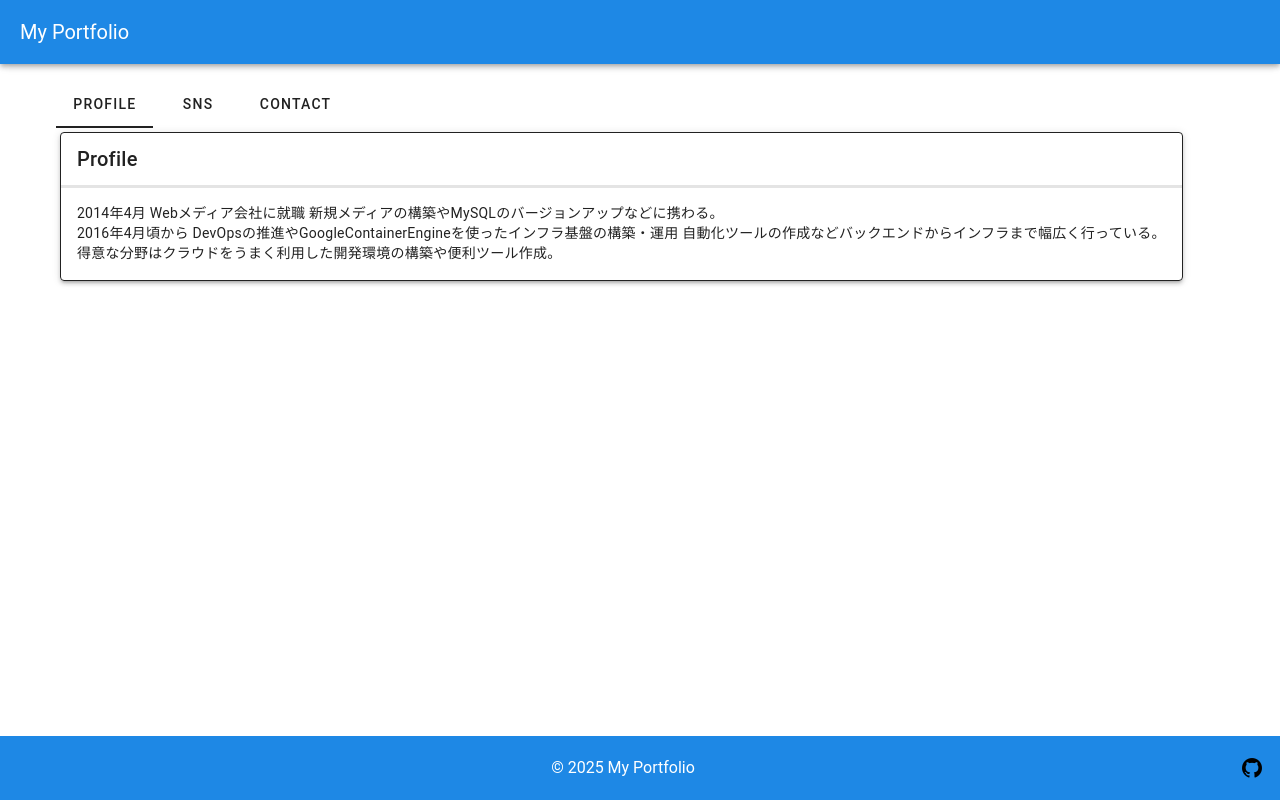
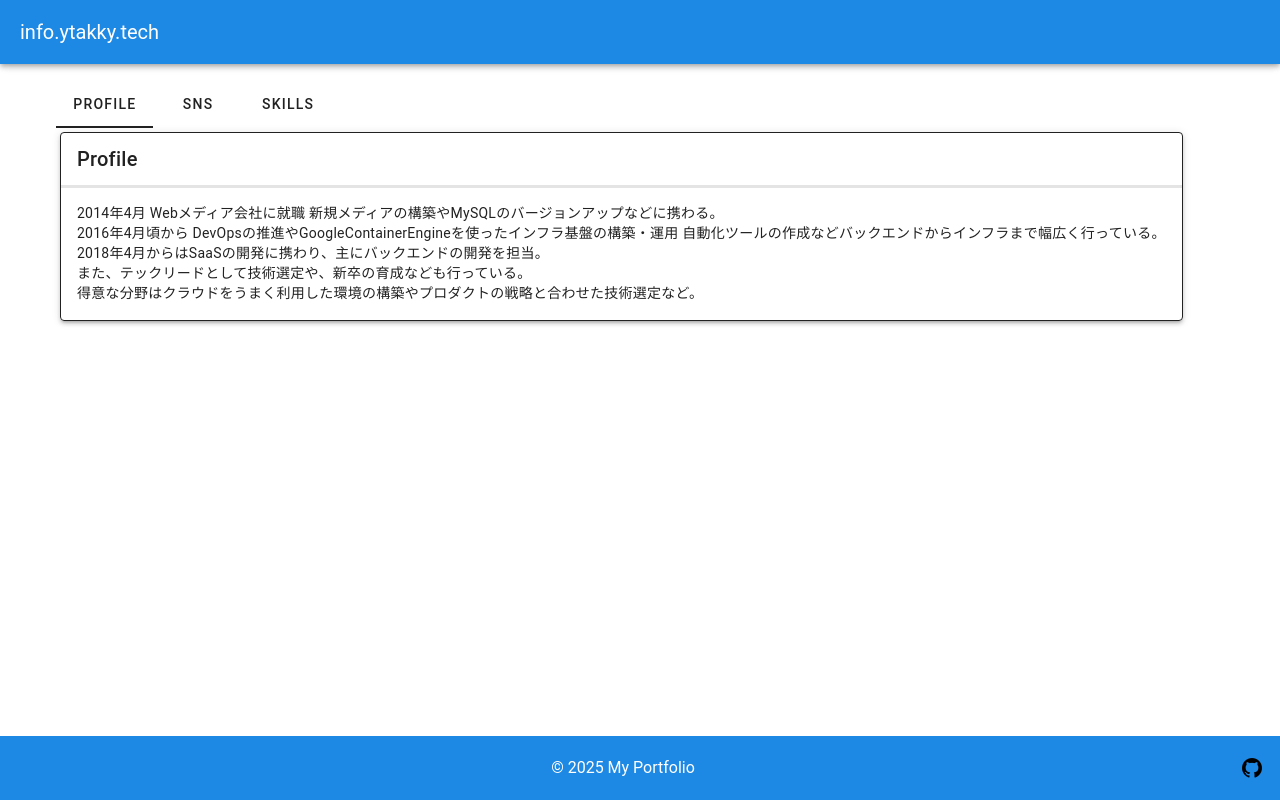
Before and after one commit to ytakky2014/info.ytakky.com, a Nuxt app in the folder front/: page / in a window 1280 px wide. Built offline with nearby package versions, Linux system fonts and the light colour scheme.

Commit message:
コンテンツを追加

```diff
--- a/front/components/Header.vue
+++ b/front/components/Header.vue
@@ -1,13 +1,5 @@
 <template>
   <v-app-bar app color="primary" dark>
-    <v-toolbar-title>My Portfolio</v-toolbar-title>
+    <v-toolbar-title>info.ytakky.tech</v-toolbar-title>
   </v-app-bar>
 </template>
-
-<script setup lang="ts">
-// 必要に応じてスクリプトを追加
-</script>
-
-<style scoped>
-/* 必要に応じてスタイルを追加 */
-</style>
--- a/front/pages/index.vue
+++ b/front/pages/index.vue
@@ -1,11 +1,17 @@
 <template>
-  <v-container
-  >
+  <v-container>
+    <v-progress-circular
+      v-if="loading"
+      indeterminate
+      color="primary"
+      class="d-flex justify-center my-5"
+    ></v-progress-circular>
 
-    <v-tabs v-model="activeTab">
+    <v-tabs v-else v-model="activeTab" mandatory eager>
       <v-tab v-for="tab in tabs" :key="tab.id" :value="tab.id">{{ tab.label }}</v-tab>
     </v-tabs>
-    <v-container>
+
+    <v-container v-if="!loading">
       <v-row v-if="activeTab === 'profile'">
         <v-col cols="16" md="16" v-for="card in tabs[0].cards" :key="card.id">
           <PortfolioCard :title="card.title" :description="card.description" />
@@ -18,31 +24,39 @@
         </v-col>
       </v-row>
 
-      <v-row v-else-if="activeTab === 'contact'">
-        <v-col cols="12" md="6" v-for="card in tabs[2].cards" :key="card.id">
-          <PortfolioCard :title="card.title" :description="card.description"  />
-        </v-col>
-      </v-row>
+      <v-container v-if="activeTab === 'skills'">
+        <v-row>
+          <v-col cols="12" md="6" v-for="skill in skills" :key="skill.id">
+            <PortfolioCard :title="skill.title" :description="skill.description" />
+          </v-col>
+        </v-row>
+      </v-container>
     </v-container>
   </v-container>
 </template>
 
 <script setup lang="ts">
-import { ref } from 'vue';
+import { ref, onMounted } from 'vue';
 import PortfolioCard from '@/components/PortfolioCard.vue';
 
 type Card = {
   id: number;
   title: string;
   description: string;
-  icon?: string; // icon をオプショナルに
-  link?: string; // link をオプショナルに
+  icon?: string;
+  link?: string;
 };
 
 type Tab = {
   id: string;
   label: string;
   cards: Card[];
+};
+
+type Skill = {
+  id: number;
+  title: string;
+  description: string;
 };
 
 const tabs: Tab[] = [
@@ -54,7 +68,12 @@ const tabs: Tab[] = [
         id: 1,
         title: 'Profile',
         description:
-          '2014年4月 Webメディア会社に就職 新規メディアの構築やMySQLのバージョンアップなどに携わる。\n2016年4月頃から DevOpsの推進やGoogleContainerEngineを使ったインフラ基盤の構築・運用 自動化ツールの作成などバックエンドからインフラまで幅広く行っている。\n得意な分野はクラウドをうまく利用した開発環境の構築や便利ツール作成。',
+`2014年4月 Webメディア会社に就職 新規メディアの構築やMySQLのバージョンアップなどに携わる。
+2016年4月頃から DevOpsの推進やGoogleContainerEngineを使ったインフラ基盤の構築・運用 自動化ツールの作成などバックエンドからインフラまで幅広く行っている。
+2018年4月からはSaaSの開発に携わり、主にバックエンドの開発を担当。
+また、テックリードとして技術選定や、新卒の育成なども行っている。
+得意な分野はクラウドをうまく利用した環境の構築やプロダクトの戦略と合わせた技術選定など。`
+      ,
       },
     ],
   },
@@ -69,17 +88,51 @@ const tabs: Tab[] = [
         icon: 'mdi-post',
         link: 'https://ytacky.hatenablog.com/',
       },
+      {
+        id: 3,
+        title: 'Github',
+        description: 'https://github.com/ytakky2014',
+        icon: 'mdi-github',
+        link: 'https://github.com/ytakky2014/',
+      },
+      {
+        id: 4,
+        title: 'Qiita',
+        description: 'https://qiita.com/ytakky2014',
+        icon: 'mdi-pen',
+        link: 'https://qiita.com/ytakky2014',
+      },
+      {
+        id: 5,
+        title: 'RESUME',
+        description: 'https://www.resume.id/ytakky',
+        icon: 'mdi-file-account',
+        link: 'https://www.resume.id/ytakky',
+      }
     ],
   },
   {
-    id: 'contact',
-    label: 'Contact',
-    cards: [
-      { id: 6, title: 'Contact 1', description: 'Description of contact 1' },
-      { id: 7, title: 'Contact 2', description: 'Description of contact 2' },
-    ],
+    id: 'skills',
+    label: 'Skills',
+    cards: [],
   },
 ];
 
+const skills: Skill[] = [
+  { id: 1, title: 'Language', description: 'PHP, Golang, Python, Ruby, Shell Script, JavaScript' },
+  { id: 2, title: 'Framework', description: 'Laravel, CodeIgniter, ExpressJs' },
+  { id: 3, title: 'InfraStructure', description: 'Kubernetes, Docker, Chef, Ansible, GCP, AWS' },
+  { id: 4, title: 'CI/CD', description: 'Wercker, Jenkins, Container Builder, CodeDeploy' },
+  { id: 5, title: 'Editor', description: 'Visual Studio Code, Sublime Text3, IntelliJ IDEA, Vim' },
+  { id: 6, title: 'Others', description: 'Fluentd, Raspberry Pi, IRKit' },
+];
+
 const activeTab = ref('profile');
+const loading = ref(true);
+
+onMounted(() => {
+  setTimeout(() => {
+    loading.value = false;
+  }, 1000); // 1秒後にローディングを終了
+});
 </script>
```
